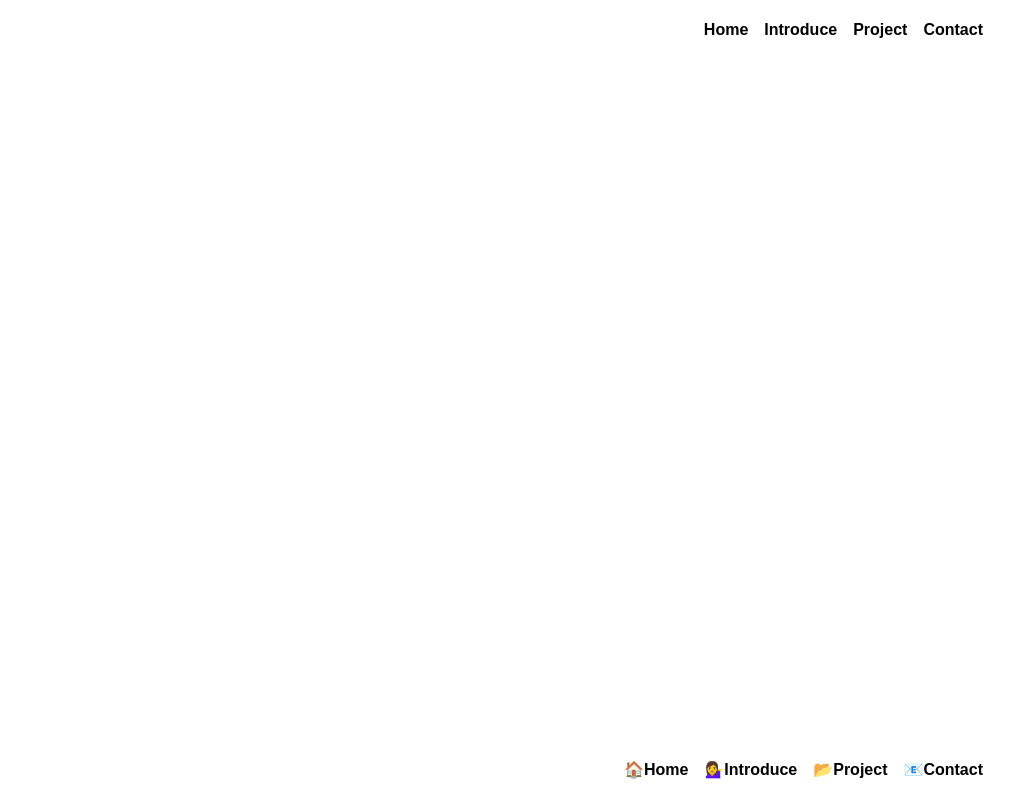
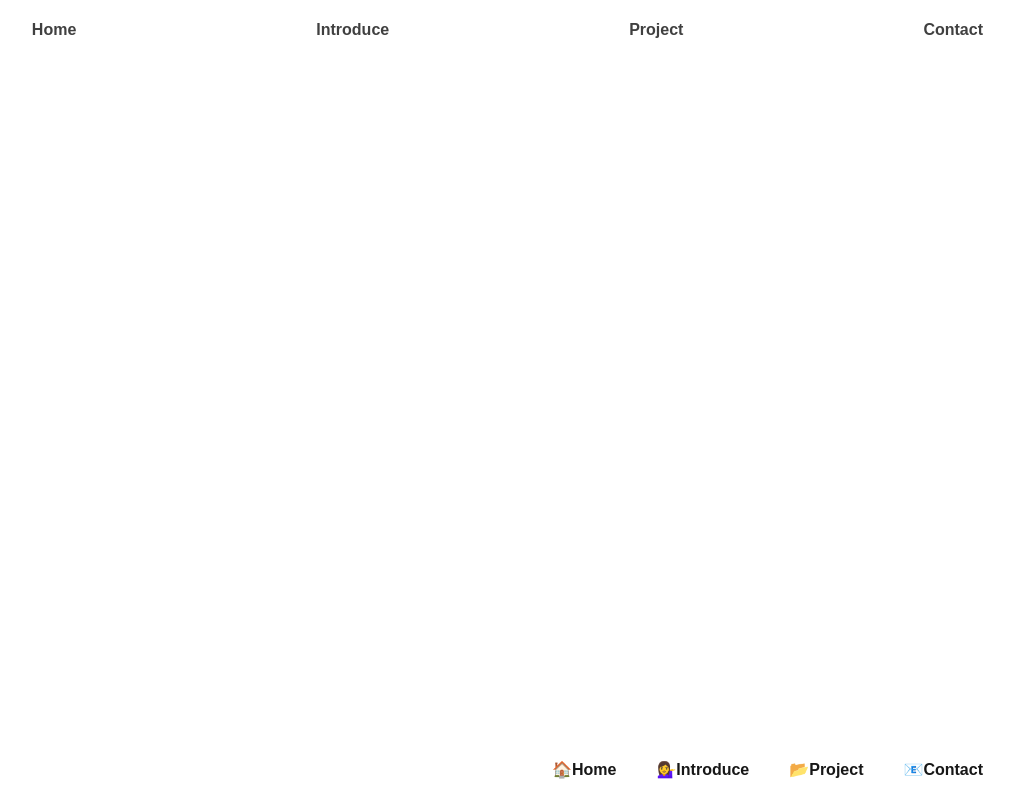
Before and after one commit to mingQ28/Portfolio-react, a React (Vite) app: page / in a window 1280 px wide. Shown: the whole page, without its empty margins (237-1251 px from the left). Built offline with nearby package versions, Linux system fonts and the light colour scheme.

Commit message:
style: NavBar 간격 조정 및 폰트 색상 변경

```diff
--- a/src/components/footer/Footer.jsx
+++ b/src/components/footer/Footer.jsx
@@ -2,8 +2,8 @@ import NavBar from "../ui/NavBar";
 
 function Footer() {
   return (
-    <div className="fixed bottom-0 w-full">
-      <NavBar withEmoji={true} />
+    <div className="fixed bottom-0 w-full text-neutral-900">
+      <NavBar withEmoji={true} gap="gap-10" />
     </div>
   );
 }
--- a/src/components/header/Header.jsx
+++ b/src/components/header/Header.jsx
@@ -2,7 +2,7 @@ import NavBar from "../ui/NavBar";
 
 const Header = () => {
   return (
-    <div className="fixed top-0 w-full">
+    <div className="fixed top-0 w-full text-neutral-700">
       <NavBar />
     </div>
   );
--- a/src/components/ui/NavBar.jsx
+++ b/src/components/ui/NavBar.jsx
@@ -21,10 +21,10 @@ const navItems = [
   },
 ];
 
-const NavBar = ({ withEmoji = false }) => {
+const NavBar = ({ withEmoji = false, gap = "gap-60" }) => {
   return (
     <nav className="w-full h-15 p-2 px-15 flex justify-end items-center">
-      <ul className="flex gap-4">
+      <ul className={`flex ${gap}`}>
         {navItems.map((item) => (
           <li key={item.name} className="">
             {withEmoji && <span>{item.emoji}</span>}
```
